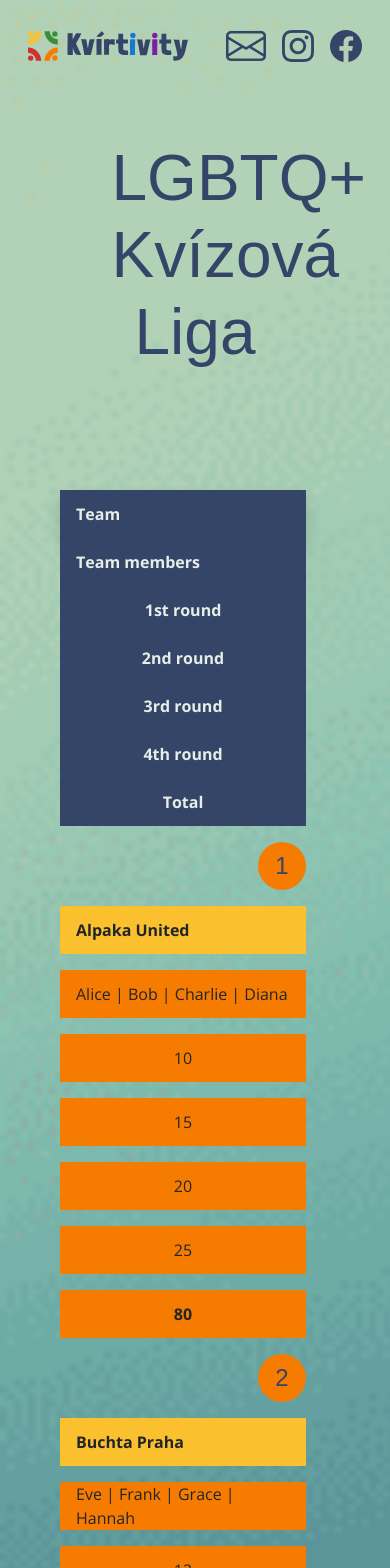
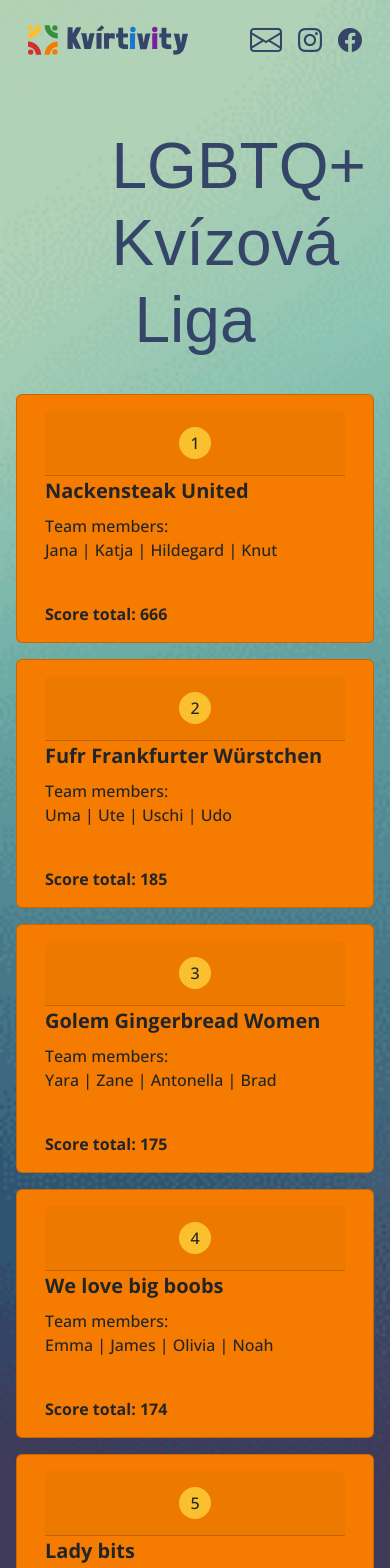
Before and after one commit to queuing4oranges/kvizova-liga, a React (Vite) app: page / in a window 390 px wide. Shown: the top 1568 px of the page. Built offline with nearby package versions, Linux system fonts and the light colour scheme; a web font is replaced by a local one.

Commit message:
Finish score card

```diff
--- a/src/LeaderBoard.jsx
+++ b/src/LeaderBoard.jsx
@@ -26,7 +26,7 @@ export default function LeaderBoard() {
 			<Row className='p-3'>
 				<Heading />
 			</Row>
-			<Row className='p-5 score-table-row'>
+			<Row className='p-1 score-table-row'>
 				<ScoreTable />
 			</Row>
 		</Container>
--- a/src/components/Navbar/navbar.scss
+++ b/src/components/Navbar/navbar.scss
@@ -7,3 +7,13 @@
 .bi-envelope {
 	font-size: 2.5rem;
 }
+
+@media (max-width: 576px) { /* Extra small screens */
+	.bi-instagram, .bi-facebook, .bi-envelope {
+		font-size: 1.5rem;
+	}
+
+	.bi-envelope {
+		font-size: 2rem;
+	}
+}
--- a/src/components/ScoreTable/ScoreTable.jsx
+++ b/src/components/ScoreTable/ScoreTable.jsx
@@ -1,9 +1,13 @@
-import { Row, Col } from 'reactstrap';
+import { useState } from 'react';
+import {
+	Row, Col, Card, CardBody, CardTitle, CardText, CardHeader
+} from 'reactstrap';
 import data from '../../data.json';
 
 import './scoretable.scss';
 
 export default function ScoreTable() {
+	const [isFlipped, setIsFlipped] = useState(false);
 
 	return (
 		<>
@@ -11,11 +15,14 @@ export default function ScoreTable() {
 				<Col md='1'><span className='header-span position'></span></Col>
 				<Col md='3'><span className='shadow header-span'>Team</span></Col>
 				<Col md='3'><span className='header-span'>Team members</span></Col>
-				<Col md='1'><span className='header-span first'>1st round</span></Col>
-				<Col md='1'><span className='header-span second'>2nd round</span></Col>
-				<Col md='1'><span className='header-span third'>3rd round</span></Col>
-				<Col md='1'><span className='header-span fourth'>4th round</span></Col>
-				<Col md='1'><span className='header-span total'>Total</span></Col>
+				<Col md='4' className='d-flex'>
+					{[...Array(8)].map((_, idx) => (
+						<span key={idx} className='header-span round'>{idx + 1}</span>
+					))}
+				</Col>
+				<Col md='1'>
+					<span className='header-span total d-flex justify-content-center'>Total</span>
+				</Col>
 			</Row>
 			{data && Array.isArray(data.teams) && data.teams.map((team, idx) => (
 			<Row className='scoretable-body' key={idx}>
@@ -24,11 +31,69 @@ export default function ScoreTable() {
 				</Col>
 				<Col md='3'><span className='body-span team'>{team.name}</span></Col>
 				<Col md='3'><span className='body-span'>{team.members}</span></Col>
-				<Col md='1'><span className='body-span first'>{team.scores.round1}</span></Col>
-				<Col md='1'><span className='body-span second'>{team.scores.round2}</span></Col>
-				<Col md='1'><span className='body-span third'>{team.scores.round3}</span></Col>
-				<Col md='1'><span className='body-span fourth'>{team.scores.round4}</span></Col>
-				<Col md='1'><span className='body-span total'>{team.scores.total}</span></Col>
+				<Col md='4' className='d-flex'>
+					{Object.keys(team.scores).map((round, idx) => (
+						<span key={idx} className='body-span round'>{team.scores[round]}</span>
+					))}
+				</Col>
+				<Col md='1'>
+					<span className='body-span total d-flex justify-content-center'>{team.total}</span>
+				</Col>
+			</Row>
+			))}
+
+			{data && Array.isArray(data.teams) && data.teams.map((team, idx) => (
+			<Row className='scoretable-body-mobile' key={idx}>
+				<Card className={`my-2 flip-card ${isFlipped ? 'flipped' : ''}`} onClick={() => setIsFlipped(!isFlipped)}>
+					{!isFlipped ?
+						<CardBody>
+							<CardHeader className='py-3 d-flex justify-content-center'>
+								<span className='card-span position'>{idx + 1}</span>
+							</CardHeader>
+							<CardTitle>{team.name}</CardTitle>
+							<CardText>
+								<span>
+									<p className='m-0'>Team members:</p>
+									<p>{team.members}</p>
+								</span><br />
+								<span className='card-span total'>Score total: {team.total}</span>
+							</CardText>
+						</CardBody>
+						:
+						<CardBody>
+							<CardHeader className='py-3 d-flex justify-content-center'>
+								<span className='card-span back'>Score card</span>
+							</CardHeader>
+							<CardTitle className='text-center'>{team.name}</CardTitle>
+							<CardText>
+								<Row>
+									<Col xs={4}>Round 1:</Col>
+									<Col xs={2}>{team.scores.round1}</Col>
+									<Col xs={4}>Round 5:</Col>
+									<Col xs={2}>{team.scores.round5}</Col>
+								</Row>
+								<Row>
+									<Col xs={4}>Round 2:</Col>
+									<Col xs={2}>{team.scores.round2}</Col>
+									<Col xs={4}>Round 6:</Col>
+									<Col xs={2}>{team.scores.round6}</Col>
+								</Row>								<Row>
+									<Col xs={4}>Round 3:</Col>
+									<Col xs={2}>{team.scores.round3}</Col>
+									<Col xs={4}>Round 7:</Col>
+									<Col xs={2}>{team.scores.round7}</Col>
+								</Row>
+								<Row>
+									<Col xs={4}>Round 4:</Col>
+									<Col xs={2}>{team.scores.round4}</Col>
+									<Col xs={4}>Round 8:</Col>
+									<Col xs={2}>{team.scores.round8}</Col>
+								</Row>
+
+							</CardText>
+						</CardBody>
+					}
+				</Card>
 			</Row>
 			))}
 		</>
--- /dev/null
+++ b/src/components/ScoreTable/flipcard.scss
@@ -0,0 +1,28 @@
+.card-container {
+    perspective: 1000px; /* Enables 3D space for the flip effect */
+}
+
+.flip-card {
+    position: relative;
+    width: 100%; /* Adjust based on your layout */
+    height: 100%; /* Adjust based on your layout */
+    transition: transform 0.6s; /* Transition for the flip effect */
+    transform-style: preserve-3d; /* Preserve 3D effect */
+    cursor: pointer; /* Shows that the card is clickable */
+}
+
+.card-front,
+.card-back {
+    position: absolute;
+    width: 100%;
+    height: 100%;
+    backface-visibility: hidden; /* Hides the back side when not flipped */
+}
+
+.card-back {
+    transform: rotateY(180deg); /* Initially hides the back side */
+}
+
+.card.flipped {
+    transform: rotateY(180deg); /* Flip the card when clicked */
+}
--- a/src/components/ScoreTable/scoretable.scss
+++ b/src/components/ScoreTable/scoretable.scss
@@ -8,9 +8,11 @@
 		display: flex;
 		align-items: center;
 
-		&.first, &.second, &.third, &.fourth, &.total {
+		&.round {
 			display: flex;
 			justify-content: center;
+			width: 5rem;
+			margin-right: 1rem;
 		}
 
 		&.position {
@@ -31,9 +33,11 @@
 		align-items: center;
 		margin-top: 1rem;
 
-		&.first, &.second, &.third, &.fourth, &.total {
+		&.round {
 			display: flex;
 			justify-content: center;
+			width: 5rem;
+			margin-right: 1rem;
 			&:hover {
 				background-color: brown;
 				color: #E7EEE7;
@@ -63,3 +67,41 @@
 		}
 	}
 }
+
+.scoretable-body-mobile {
+	display: none !important;
+}
+
+@media (max-width: 576px) { /* Extra small screens */
+	.scoretable-header, .scoretable-body {
+		display: none !important;
+	}
+
+	.scoretable-body-mobile {
+		display: block !important;
+
+		& .card {
+			background-color: #F57C00;
+			font-weight: 500;
+		}
+
+		& .card-title {
+			font-size: 1.25rem;
+			font-weight: 700;
+		}
+	}
+
+	.card-span.position {
+		width: 2rem;
+		height: 2rem;
+		border-radius: 50%;
+		background-color: #FBC02D;
+		display: flex;
+		justify-content: center;
+		align-items: center;
+	}
+
+	.card-span.total {
+		font-weight: 700;
+	}
+}
--- a/src/data.json
+++ b/src/data.json
@@ -1,70 +1,34 @@
 {
 	"teams": [
 		{
-			"name": "Alpaka United",
-			"members": ["Alice | ","Bob | ", "Charlie | ", "Diana"],
+			"name": "Nackensteak United",
+			"members": ["Jana | ","Katja | ", "Hildegard | ", "Knut"],
 			"scores": {
 				"round1": 10,
 				"round2": 15,
 				"round3": 20,
 				"round4": 25,
-				"total": 80
-			}
+				"round5": 17,
+				"round6": 26,
+				"round7": 15,
+				"round8": 22
 			},
-		{
-			"name": "Buchta Praha",
-			"members": ["Eve | ", "Frank | ", "Grace | ", "Hannah"],
-			"scores": {
-				"round1": 12,
-				"round2": 18,
-				"round3": 22,
-				"round4": 30,
-				"total": 82
-			}
-		},
-		{
-		"name": "Cupka QC",
-		"members": ["Ian | ", "Judy | ", "Kyle | ", "Liam"],
-		"scores": {
-			"round1": 14,
-			"round2": 20,
-			"round3": 26,
-			"round4": 22,
-			"total": 82
-			}
-		},
-		{
-		"name": "Dumbo Dolphins",
-		"members": ["Mona | ", "Nina | ", "Oscar | ", "Peter"],
-		"scores": {
-			"round1": 15,
-			"round2": 25,
-			"round3": 30,
-			"round4": 20,
-			"total": 90
-			}
-		},
-		{
-		"name": "Ego Mania Hradec Kralove",
-		"members": ["Quinn | ", "Rita | ", "Sam | ", "Tina"],
-		"scores": {
-			"round1": 18,
-			"round2": 22,
-			"round3": 24,
-			"round4": 26,
-			"total": 90
-			}
+			"total": 666
 		},
 		{
 			"name": "Fufr Frankfurter Würstchen",
-		"members": ["Uma | ", "Victor | ", "Will | ", "Xena"],
+			"members": ["Uma | ", "Ute | ", "Uschi | ", "Udo"],
 			"scores": {
 				"round1": 10,
 				"round2": 20,
 				"round3": 30,
 				"round4": 25,
-			"total": 85
-			}
+				"round5": 25,
+				"round6": 21,
+				"round7": 24,
+				"round8": 19
+			},
+			"total": 185
 		},
 		{
 			"name": "Golem Gingerbread Women",
@@ -74,8 +38,72 @@
 				"round2": 15,
 				"round3": 18,
 				"round4": 30,
-			"total": 75
-			}
+				"round5": 14,
+				"round6": 28,
+				"round7": 16,
+				"round8": 27
+			},
+			"total": 175
+		},
+		{
+			"name": "We love big boobs",
+			"members": ["Emma | ", "James | ", "Olivia | ", "Noah"],
+			"scores": {
+				"round1": 10,
+				"round2": 22,
+				"round3": 17,
+				"round4": 25,
+				"round5": 25,
+				"round6": 21,
+				"round7": 24,
+				"round8": 19
+			},
+			"total": 174
+		},
+		{
+			"name": "Lady bits",
+			"members": ["Sophia | ", "Liam | ", "Amelia | ", "Mason"],
+			"scores": {
+				"round1": 14,
+				"round2": 18,
+				"round3": 16,
+				"round4": 29,
+				"round5": 14,
+				"round6": 28,
+				"round7": 16,
+				"round8": 27
+			},
+			"total": 177
+		},
+		{
+			"name": "The Mighty Meat Curtains",
+			"members": ["Lucas | ", "Mia | ", "Isabella | ", "Ethan"],
+			"scores": {
+				"round1": 11,
+				"round2": 19,
+				"round3": 23,
+				"round4": 21,
+				"round5": 14,
+				"round6": 17,
+				"round7": 5,
+				"round8": 27
+			},
+			"total": 174
+		},
+		{
+			"name": "Pussy is not a breakfast",
+			"members": ["Charlotte | ", "Alexander | ", "Harper | ", "Elijah"],
+			"scores": {
+				"round1": 13,
+				"round2": 21,
+				"round3": 20,
+				"round4": 28,
+				"round5": 14,
+				"round6": 28,
+				"round7": 16,
+				"round8": 27
+			},
+			"total": 182
 		}
 	]
 }
--- a/src/leaderboard.scss
+++ b/src/leaderboard.scss
@@ -1,3 +1,6 @@
-.container-fluid {
-
+@media (max-width: 576px) { /* Extra small screens */
+	.score-table-row {
+		display: flex;
+		justify-content: center;
+	}
 }
```
Also changed, not shown: src/components/ScoreTable/FlipCard.jsx (added, +44 -0 lines). Lines whose indentation alone changed are shown as unchanged.
